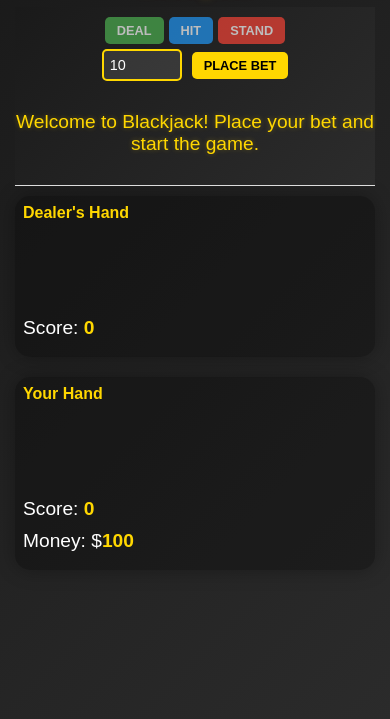
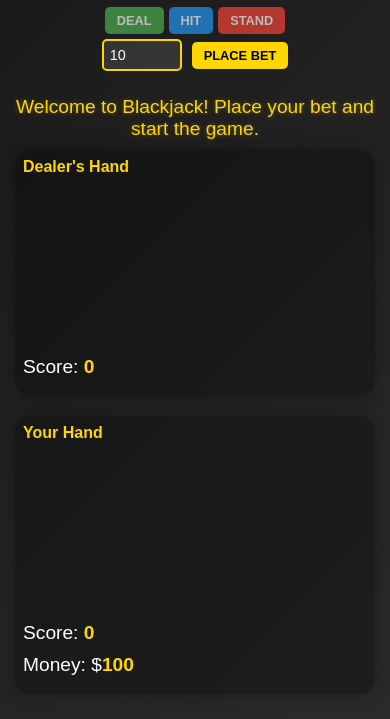
Before and after one commit to galib3333/blackjack, a plain HTML site: page index.html in a window 390 px wide. Shown: the part 51-770 px from the top of the page. Drawn offline with Linux system fonts and the light colour scheme.

Commit message:
cards bug fix

```diff
--- a/index.html
+++ b/index.html
@@ -11,9 +11,7 @@
 <body>
     <div class="container">
         <h1>Blackjack</h1>
-
-        <!-- Game controls - Added sticky-controls class -->
-        <div class="controls sticky-controls">
+        <div class="controls">
             <button id="deal-button">Deal</button>
             <button id="hit-button" disabled>Hit</button>
             <button id="stand-button" disabled>Stand</button>
@@ -21,14 +19,11 @@
                 <input type="number" id="bet-amount" min="1" value="10">
                 <button id="place-bet">Place Bet</button>
             </div>
-            <!-- Game status -->
-            <div id="message" class="message">
-                <p>Welcome to Blackjack! Place your bet and start the game.</p>
-            </div>
         </div>
-
-
-
+        <!-- Game status -->
+        <div id="message" class="message">
+            <p>Welcome to Blackjack! Place your bet and start the game.</p>
+        </div>
         <!-- Cards area -->
         <div class="play-area">
             <div class="dealer-area">
--- a/style.css
+++ b/style.css
@@ -211,7 +211,7 @@ p {
     }
 
     .cards {
-        min-height: 75px;
+        min-height: 160px;
         gap: 5px;
     }
 
@@ -233,18 +233,4 @@ p {
         width: 80px;
         font-size: 0.9em;
     }
-
-    .sticky-controls {
-        padding: 5px 0;
-        border-bottom: 1px solid #ddd;
-    }
 }
-
-/* Add these new styles before the media query */
-.sticky-controls {
-    position: sticky;
-    top: 0;
-    background: linear-gradient(135deg, #1a1a1a, #2c2c2c); /* Match your background color */
-    z-index: 100;
-    padding: 10px 0;
-}
```
